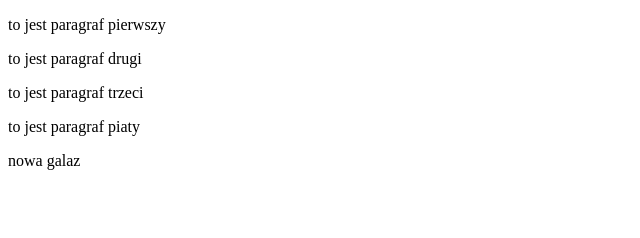
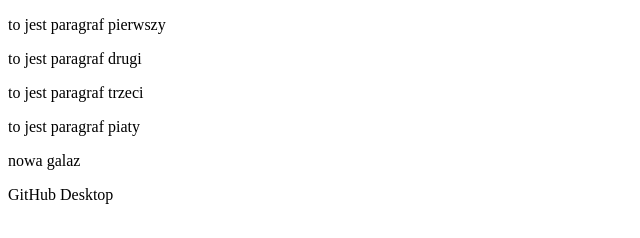
Before and after one commit to AlicjaSarapata/AlicjaSarapata.github.io, a plain HTML site: page index.html in a window 1280 px wide. Shown: the whole page, without its empty margins (0-640 px from the left). Drawn offline with Linux system fonts and the light colour scheme.

Commit message:
dodano paragraf
Dodano paragraf linia 15

```diff
--- a/index.html
+++ b/index.html
@@ -12,6 +12,7 @@
     <p>to jest paragraf piaty</p>
 
     <p>nowa galaz</p>
+    <p>GitHub Desktop</p>
 
 </body>
 </html>
```
